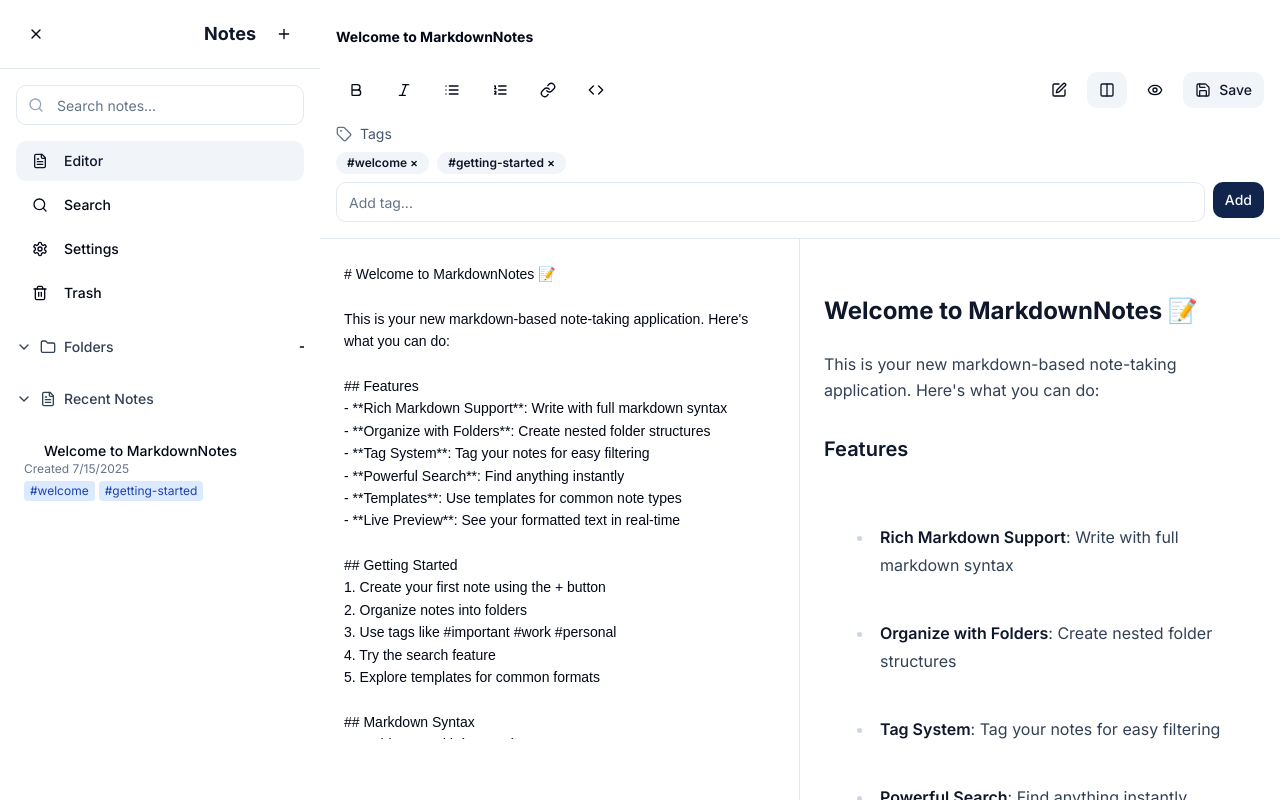
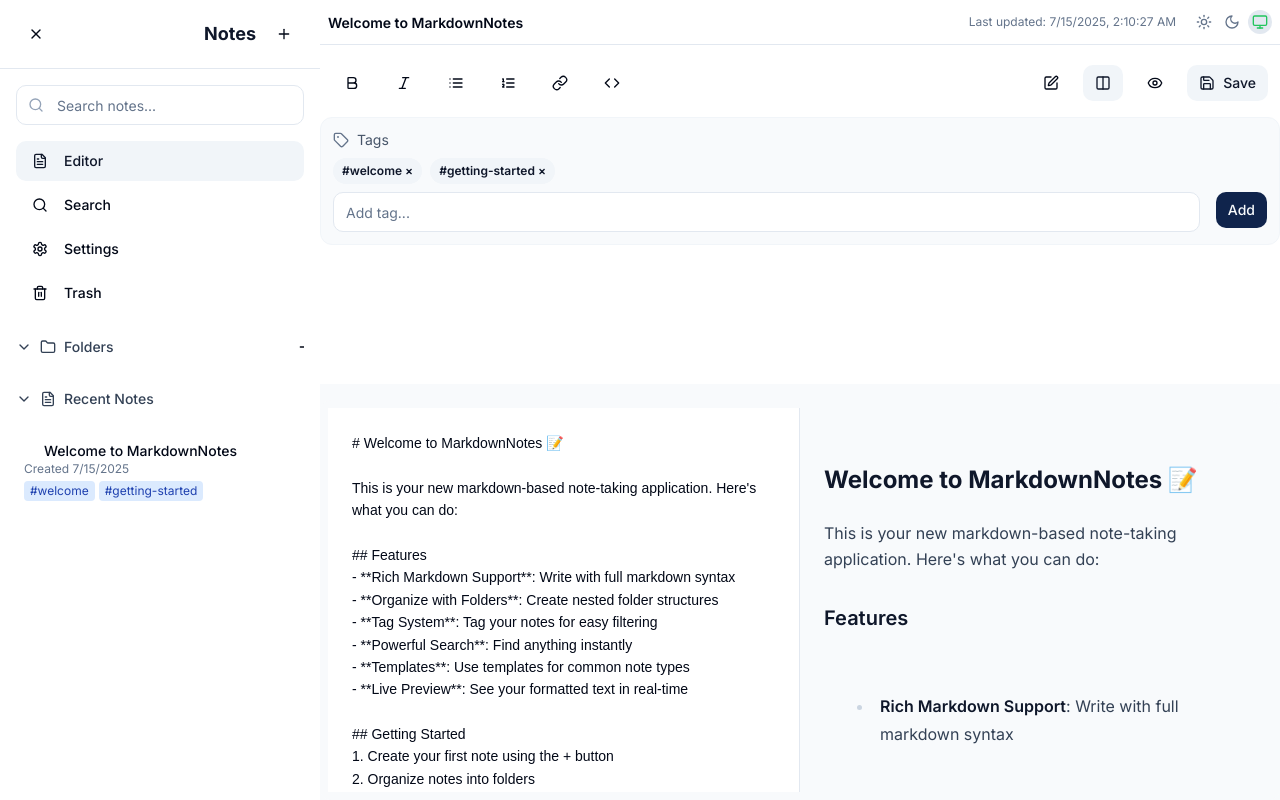
Before and after one commit to mohitngi/MarkdownNotes, a React (Vite) app: page / in a window 1280 px wide. Built offline with nearby package versions, Linux system fonts and the light colour scheme.

Commit message:
Enhance note editor and sidebar with theme switcher and UI improvements.

```diff
--- a/src/components/note-app/Editor.tsx
+++ b/src/components/note-app/Editor.tsx
@@ -18,7 +18,10 @@ import {
   FileText,
   Trash2,
   Loader,
-  Palette
+  Palette,
+  Sun,
+  Moon,
+  Monitor
 } from 'lucide-react';
 import { Button } from '@/components/ui/button';
 import { Input } from '@/components/ui/input';
@@ -56,7 +59,7 @@ export const Editor: React.FC<EditorProps> = ({
   const saveBtnRef = useRef<HTMLButtonElement>(null);
 
   const textareaRef = useRef<HTMLTextAreaElement>(null);
-  const { settings } = useNoteStore();
+  const { settings, updateSettings } = useNoteStore();
   const [color, setColor] = useState<string | undefined>(note?.color);
 
   useEffect(() => {
@@ -113,7 +116,7 @@ export const Editor: React.FC<EditorProps> = ({
     });
     setLastSaved(new Date());
     setTimeout(() => {
-      setIsSaving(false);
+    setIsSaving(false);
       setShowSavedBadge(true);
       setTimeout(() => setShowSavedBadge(false), 1500);
     }, 500);
@@ -211,21 +214,50 @@ export const Editor: React.FC<EditorProps> = ({
   return (
     <TooltipProvider>
       <div className="flex-1 flex flex-col bg-white dark:bg-slate-900 overflow-hidden">
-        {/* Header */}
-        <div className="border-b border-slate-200 dark:border-slate-700 p-4 flex-shrink-0">
-          <div className="flex items-center justify-between mb-4">
+        {/* Compact Header with Theme Switcher Inline */}
+        <div className="border-b border-slate-200 dark:border-slate-700 flex items-center justify-between px-2 py-1 flex-shrink-0 gap-2">
             <Input
               value={title}
               onChange={(e) => setTitle(e.target.value)}
               placeholder="Note title..."
-              className="text-xl font-bold border-none shadow-none px-0 focus-visible:ring-0"
+            className="text-lg font-semibold border-none shadow-none px-0 py-1 focus-visible:ring-0 flex-1 bg-transparent"
               onKeyPress={handleKeyPress}
-            />
+            style={{ minHeight: 0, height: '2.25rem' }}
+          />
+          {note && (
+            <div className="text-xs text-slate-500 ml-2 whitespace-nowrap">
+              Last updated: {new Date(note.updatedAt).toLocaleString()}
+            </div>
+          )}
+          <div className="flex items-center gap-1 ml-2">
+            <button
+              className={cn('p-1 rounded-full', settings.theme === 'light' ? 'bg-slate-200 dark:bg-slate-700' : 'hover:bg-slate-100 dark:hover:bg-slate-800')}
+              onClick={() => updateSettings({ theme: 'light' })}
+              aria-label="Light theme"
+            >
+              <Sun className={cn('h-4 w-4', settings.theme === 'light' ? 'text-yellow-500' : 'text-slate-500')} />
+            </button>
+            <button
+              className={cn('p-1 rounded-full', settings.theme === 'dark' ? 'bg-slate-200 dark:bg-slate-700' : 'hover:bg-slate-100 dark:hover:bg-slate-800')}
+              onClick={() => updateSettings({ theme: 'dark' })}
+              aria-label="Dark theme"
+            >
+              <Moon className={cn('h-4 w-4', settings.theme === 'dark' ? 'text-blue-500' : 'text-slate-500')} />
+            </button>
+            <button
+              className={cn('p-1 rounded-full', settings.theme === 'system' ? 'bg-slate-200 dark:bg-slate-700' : 'hover:bg-slate-100 dark:hover:bg-slate-800')}
+              onClick={() => updateSettings({ theme: 'system' })}
+              aria-label="System theme"
+            >
+              <Monitor className={cn('h-4 w-4', settings.theme === 'system' ? 'text-green-500' : 'text-slate-500')} />
+            </button>
           </div>
+        </div>
+
 
           {/* Toolbar */}
-          <div className="flex items-center justify-between">
-            <div className="flex items-center space-x-2">
+          <div className="flex items-center justify-between mt-3 pt-2 flex-wrap overflow-x-auto min-w-0 w-full px-3">
+            <div className="flex items-center gap-3 flex-wrap">
               <Tooltip>
                 <TooltipTrigger asChild>
                   <Button
@@ -317,7 +349,7 @@ export const Editor: React.FC<EditorProps> = ({
               </Tooltip>
             </div>
 
-            <div className="flex items-center space-x-2">
+            <div className="flex items-center gap-3">
               <Tooltip>
                 <TooltipTrigger asChild>
                   <Button
@@ -370,7 +402,7 @@ export const Editor: React.FC<EditorProps> = ({
                     onClick={handleSave}
                     ref={saveBtnRef}
                     disabled={isSaving}
-                    className="ml-2 flex items-center gap-2"
+                    className="flex items-center gap-2 shrink-0 min-w-0 max-w-xs truncate"
                   >
                     {isSaving ? (
                       <Loader className="h-4 w-4 animate-spin" />
@@ -391,19 +423,18 @@ export const Editor: React.FC<EditorProps> = ({
           </div>
 
           {/* Tags */}
-          <div className="mt-4">
-            <div className="flex items-center space-x-2 mb-2">
+          <div className="mt-4 border border-slate-100 dark:border-slate-800 rounded-lg p-3 bg-slate-50 dark:bg-slate-900">
+            <div className="flex items-center gap-2 mb-2">
               <Tag className="h-4 w-4 text-slate-500" />
               <span className="text-sm text-slate-600 dark:text-slate-400">Tags</span>
             </div>
-
             <div className="flex flex-wrap gap-2 mb-2">
               {tags.map(tag => (
                 <Tooltip key={tag}>
                   <TooltipTrigger asChild>
                     <Badge
                       variant="secondary"
-                      className="cursor-pointer hover:bg-slate-200 dark:hover:bg-slate-700"
+                      className="cursor-pointer hover:bg-slate-200 dark:hover:bg-slate-700 text-xs px-2 py-1"
                       onClick={() => handleRemoveTag(tag)}
                     >
                       #{tag} ×
@@ -415,18 +446,17 @@ export const Editor: React.FC<EditorProps> = ({
                 </Tooltip>
               ))}
             </div>
-
-            <div className="flex space-x-2">
+            <div className="flex gap-2">
               <Input
                 value={newTag}
                 onChange={(e) => setNewTag(e.target.value)}
                 placeholder="Add tag..."
-                className="flex-1"
+                className="flex-1 min-w-0"
                 onKeyPress={(e) => e.key === 'Enter' && handleAddTag()}
               />
               <Tooltip>
                 <TooltipTrigger asChild>
-                  <Button onClick={handleAddTag} size="sm">Add</Button>
+                  <Button onClick={handleAddTag} size="sm" className="ml-2">Add</Button>
                 </TooltipTrigger>
                 <TooltipContent>
                   <p>Add new tag</p>
@@ -437,7 +467,7 @@ export const Editor: React.FC<EditorProps> = ({
         </div>
 
         {/* Editor Content */}
-        <div className="flex-1 flex min-h-0 overflow-hidden">
+        <div className="flex-1 flex min-h-0 overflow-hidden bg-slate-50 dark:bg-slate-900 rounded-lg mt-4 p-2">
           {/* Edit View */}
           {(viewMode === 'edit' || viewMode === 'split') && (
             <div className={cn(
@@ -476,7 +506,6 @@ export const Editor: React.FC<EditorProps> = ({
               </ScrollArea>
             </div>
           )}
-        </div>
       </div>
     </TooltipProvider>
   );
--- a/src/components/note-app/Sidebar.tsx
+++ b/src/components/note-app/Sidebar.tsx
@@ -15,7 +15,8 @@ import {
   Pencil,
   Palette,
   Undo2,
-  XCircle
+  XCircle,
+  Sun,
 } from 'lucide-react';
 import { Button } from '@/components/ui/button';
 import { Input } from '@/components/ui/input';
@@ -66,9 +67,6 @@ export const Sidebar: React.FC<SidebarProps> = ({
   const [colorPickerNoteId, setColorPickerNoteId] = useState<string | null>(null);
   const inputRef = useRef<HTMLInputElement>(null);
   const [noteToDelete, setNoteToDelete] = useState<Note | null>(null);
-
-  useEffect(() => { purgeTrashedNotes(); }, []);
-
   const filteredNotes = notes.filter(note =>
     note.title.toLowerCase().includes(searchQuery.toLowerCase()) ||
     note.content.toLowerCase().includes(searchQuery.toLowerCase())
```
Lines whose indentation alone changed are shown as unchanged.
